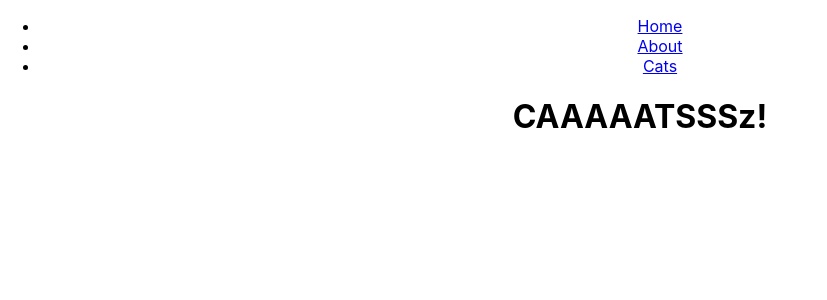
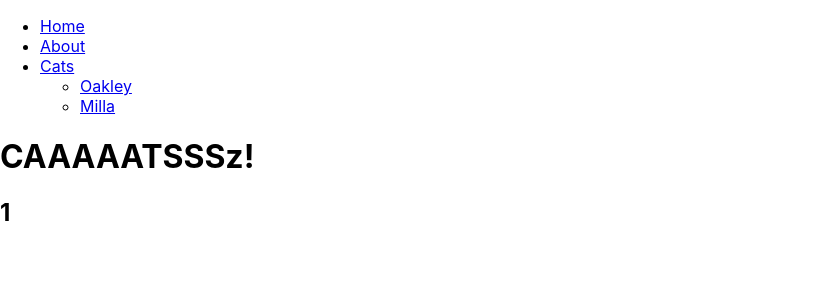
Before and after one commit to radishmouse/silly-react-router-thingy, a React (Create React App) app: page /cats/1 in a window 1280 px wide. Shown: the top 300 px of the page, without its empty margins (0-827 px from the left). Built offline with nearby package versions, Linux system fonts and the light colour scheme.

Commit message:
shows component for single cat, displaying route param

```diff
--- a/src/App.js
+++ b/src/App.js
@@ -5,23 +5,25 @@
 import {
   BrowserRouter as Router, // Watches for changes to URL
   Route,                   // Renders components based on the specific URL
-  Link                     // Changes the URL so the Router sees it
+  //Link                     // Changes the URL so the Router sees it
 } from 'react-router-dom';
 
 import NavBar from './NavBar';
 import Home from './Home';
 import About from './About';
 import Cats from './Cats';
+import OneCat from './OneCat';
 
 class App extends Component {
   render() {
     return (
       <Router>
-        <div className="App">
+        <div>
           <NavBar />
           <Route path="/" exact component={Home} />
           <Route path="/about" component={About} />
           <Route path="/cats" component={Cats} />
+          <Route path="/cats/:catName" component={OneCat} />
         </div>
       </Router>
     );
--- a/src/NavBar.js
+++ b/src/NavBar.js
@@ -8,7 +8,17 @@
       <ul>
         <li><Link to="/">Home</Link></li>
         <li><Link to="/about">About</Link></li>
-        <li><Link to="/cats">Cats</Link></li>
+        <li>
+            <Link to="/cats">Cats</Link>
+            <ul>
+                <li>
+                    <Link to="/cats/oakley">Oakley</Link>
+                </li>
+                <li>
+                    <Link to="/cats/milla">Milla</Link>
+                </li>
+            </ul>
+        </li>
       </ul>
     );
 };
--- /dev/null
+++ b/src/OneCat.js
@@ -0,0 +1,11 @@
+import React from 'react';
+
+const OneCat = (props) => {
+    return (
+        <h2>
+            {props.match.params.catName}
+        </h2>
+    );
+};
+
+export default OneCat;
```
